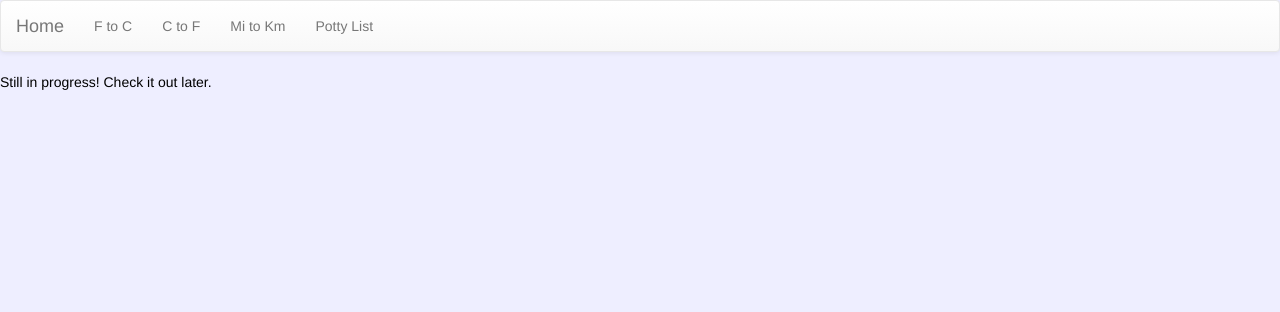
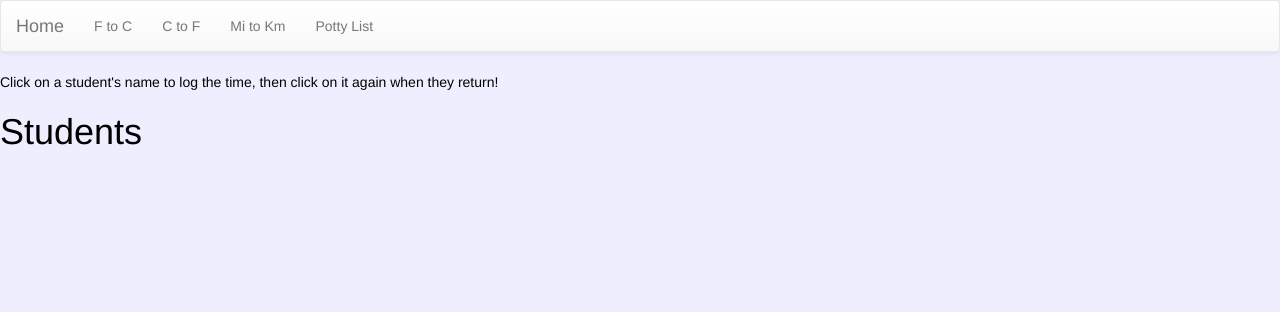
Before and after one commit to itsjasonhh/ThePottyList, a Flask app: template templates/pottylist_result.html in a window 1280 px wide. Shown: the top 312 px of the page. Run offline with Flask 2, Linux system fonts and the light colour scheme; the template is opened without the code that fills it, so the values that code supplies are empty; some libraries are stand-ins or nearby versions.

Commit message:
Reads CSV into a table in html. Need to add functionality

```diff
--- a/templates/pottylist.html
+++ b/templates/pottylist.html
@@ -4,8 +4,8 @@
 
 {% block content %}
 <p>Please upload CSV file here:</p>
-<form action="/pottylist_result">
-<input type="file" id="roster" required="required" accept=".csv"/>
+<form action="/pottylist_result" method="post" enctype="multipart/form-data">
+<input type="file" id="roster" name="roster" required="required" accept=".csv"/>
 <input type="submit" value="Upload!" class="btn"/>
 </form>
 {% endblock %}
--- a/templates/pottylist_result.html
+++ b/templates/pottylist_result.html
@@ -1,5 +1,11 @@
 {% extends "layout.html" %}
 {% block title %}Potty List {% endblock %}
 {% block content %}
-<p>Still in progress! Check it out later.</p>
+<p>Click on a student's name to log the time, then click on it again when they return!</p>
+<h1>Students</h1>
+<ol>
+    {% for student in roster %}
+    <li><a href=#>{{ student[0] + ", " + student[1] }}</a></li>
+    {% endfor %}
+</ol>
 {% endblock %}
--- a/hello.py
+++ b/webapp.py
@@ -1,4 +1,7 @@
 import os
+import io
+import csv
+import pandas as pd
 from flask import Flask, url_for, render_template, request
 app = Flask(__name__)
 
@@ -11,6 +14,10 @@ def ctof(ctemp):
 
 def mitokm(miles):
     return miles * 5280.0 * 12.0 * 2.54 / 100.0 / 1000.0
+
+def string_of_roster(csv_stream):
+    sol = ''
+
 
 #subsites of main website
 @app.route('/')
@@ -62,9 +69,12 @@ def render_mitokm_result():
     except ValueError:
         return "Sorry, something went wrong."
 
-@app.route('/pottylist_result')
+@app.route('/pottylist_result', methods=['GET','POST'])
 def render_pottylist_result():
-    return render_template('pottylist_result.html')
+    f = request.files["roster"]
+    stream = io.StringIO(f.stream.read().decode("UTF-8"), newline=None)
+    csv_input = csv.reader(stream)
+    return render_template('pottylist_result.html', roster=csv_input)
 
 
 
```
Also changed, not shown: app.js (deleted, +0 -8 lines).
